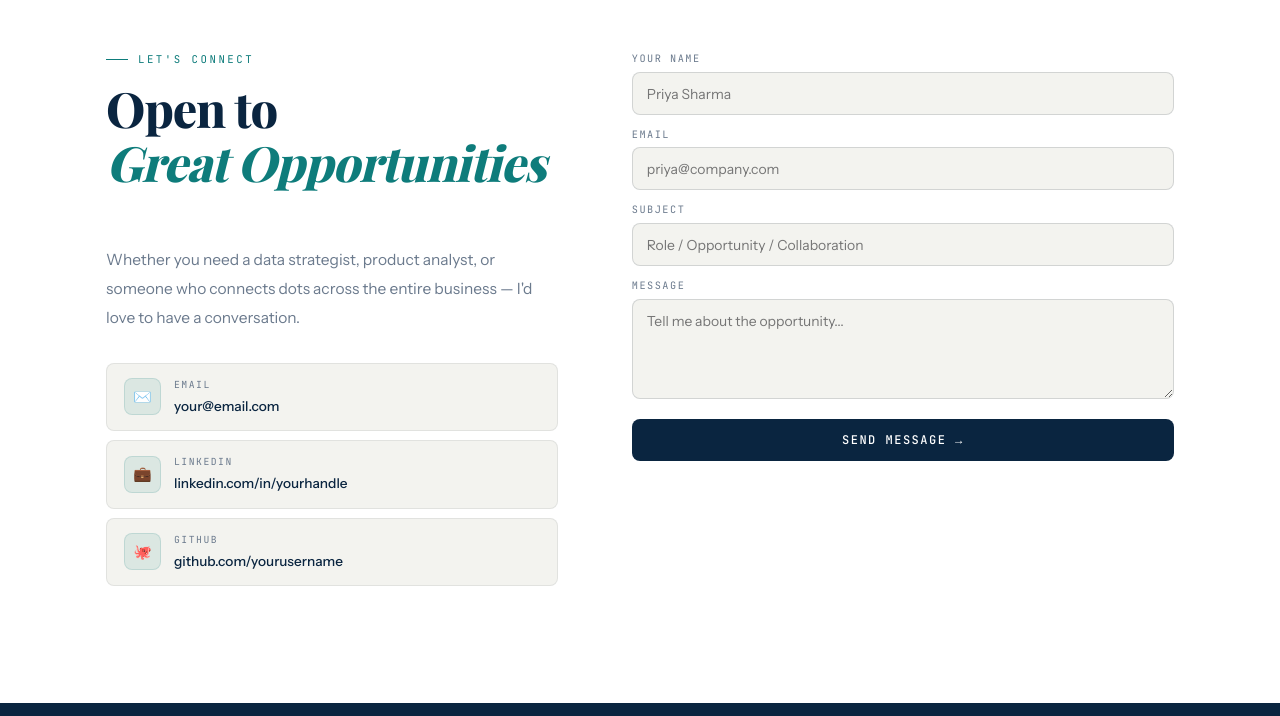
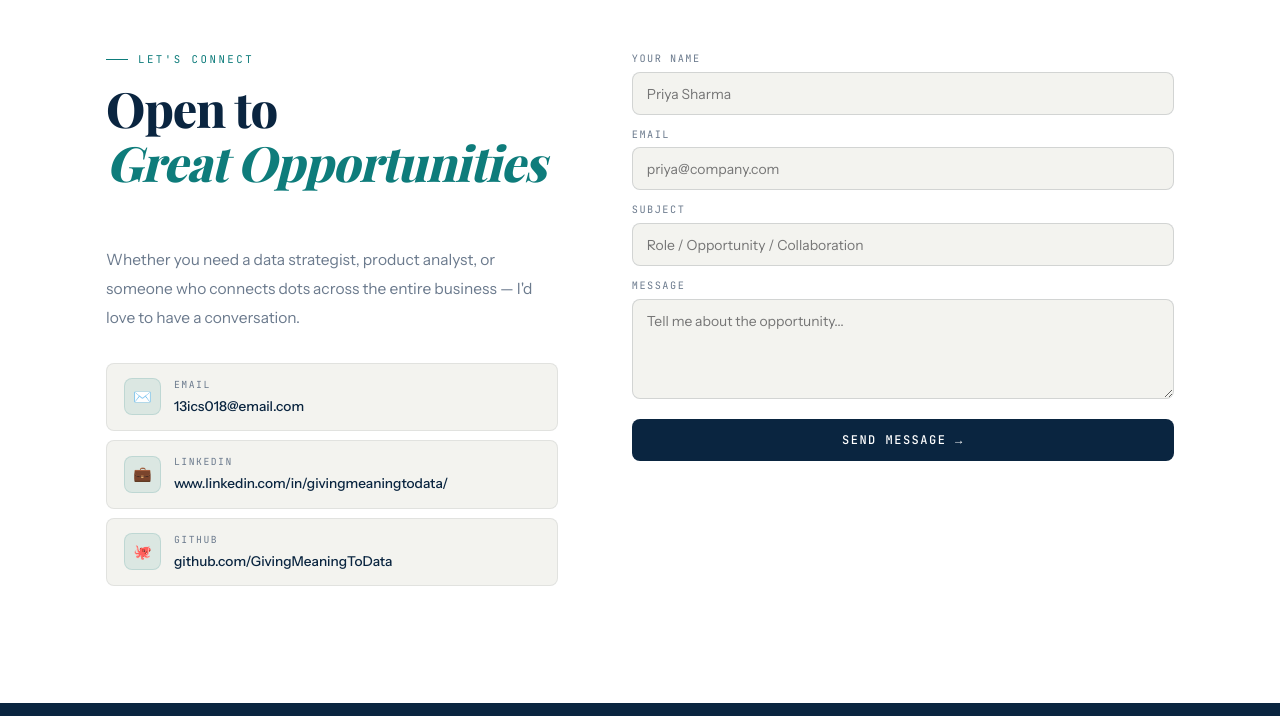
Before and after one commit to GivingMeaningToData/Portfolio, a plain HTML site: page index.html in a window 1280 px wide. Shown: the part 6417-7133 px from the top of the page. Drawn offline with nearby package versions, Linux system fonts and the light colour scheme; a web font is replaced by a local one.

Commit message:
Update index.html

```diff
--- a/index.html
+++ b/index.html
@@ -300,9 +300,10 @@ const DATA = {
                   paste the form ID here to enable email
   ━━━━━━━━━━━━━━━━━━━━━━━━━━━━━━━ */
   contact: {
-    email:       "your@email.com",
-    linkedin:    "https://linkedin.com/in/yourhandle",
-    github:      "https://github.com/yourusername",
+    Mobile:     "+91 8700729944",
+    email:       "13ics018@email.com",
+    linkedin:    "https://www.linkedin.com/in/givingmeaningtodata/",
+    github:      "https://github.com/GivingMeaningToData",
     twitter:     "",              // leave "" to hide
     formspreeId: "",              // e.g. "xabcdefg" from formspree.io
     note:        "Whether you need a data strategist, product analyst, or someone who connects dots across the entire business — I'd love to have a conversation.",
```
